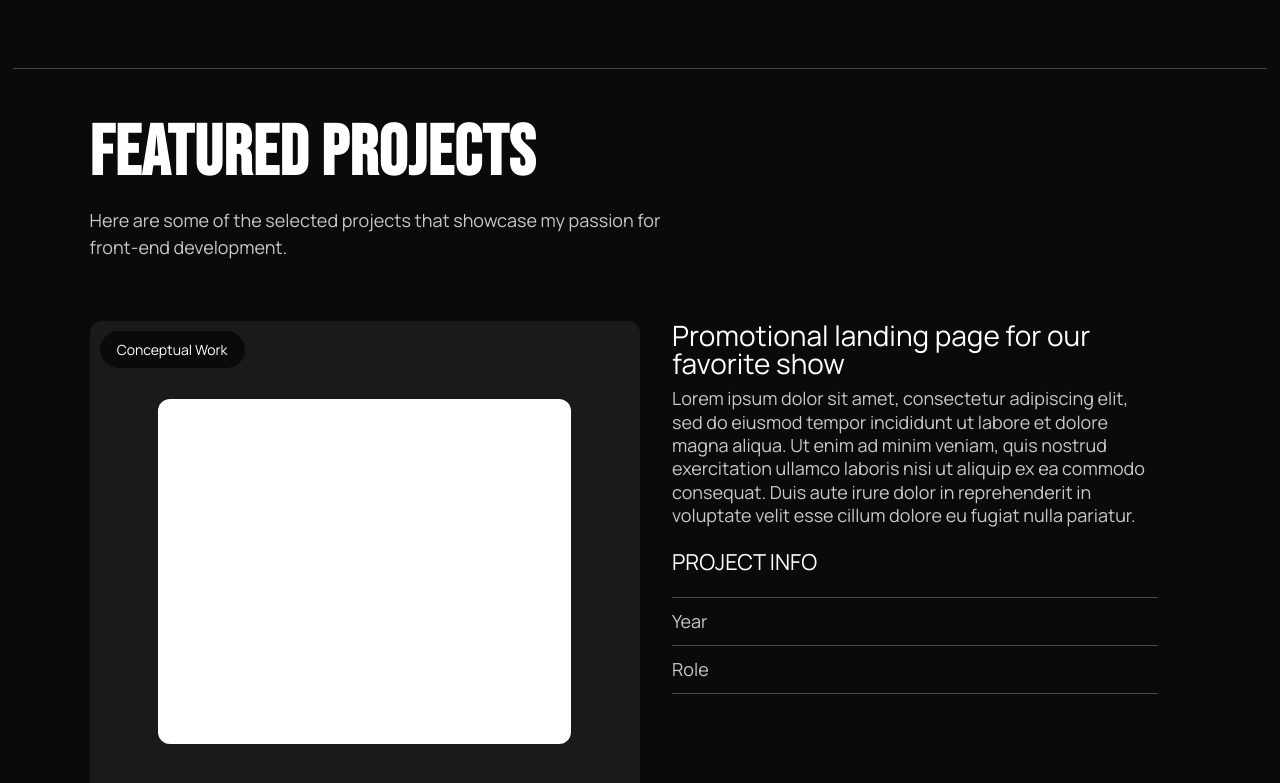
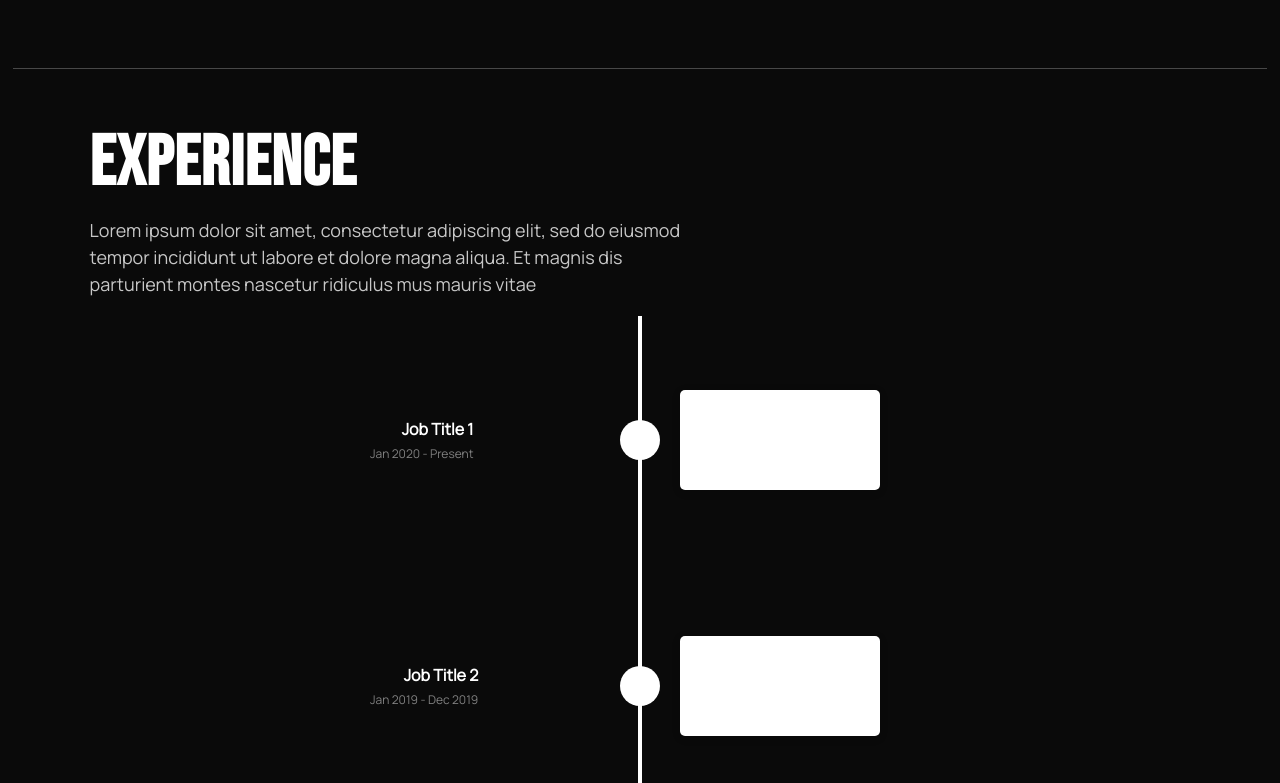
Before and after one commit to moetez96/web-portfolio, a React (Create React App) app: page / in a window 1280 px wide. Shown: the part 1809-2592 px from the top of the page. Built offline with nearby package versions, Linux system fonts and the light colour scheme.

Commit message:
Add Experience section

```diff
--- a/src/App.js
+++ b/src/App.js
@@ -5,6 +5,7 @@ import Home from "./components/layout/Home";
 import Projects from "./components/layout/Projects";
 import Contact from "./components/layout/Contact";
 import About from "./components/layout/About";
+import Experience from "./components/layout/Experience";
 
 function App() {
     const [isDark, setIsDark] = useState(() => {
@@ -27,6 +28,8 @@ function App() {
             <hr />
             <About />
             <hr />
+            <Experience />
+            <hr />
             <Projects />
             <hr />
             <Contact />
--- /dev/null
+++ b/src/components/layout/Experience.js
@@ -0,0 +1,49 @@
+import "../../styles/experience.css";
+
+function Experience() {
+    const experiences = [
+        {
+            title: "Job Title 1",
+            date: "Jan 2020 - Present"
+        },
+        {
+            title: "Job Title 2",
+            date: "Jan 2019 - Dec 2019"
+        },
+        {
+            title: "Job Title 3",
+            date: "Jan 2018 - Dec 2018"
+        }
+    ];
+
+    return (
+        <div className="experience-wrapper">
+            <div className="experience-container">
+                <div className="experience-header">
+                    <h1>Experience</h1>
+                    <p>Lorem ipsum dolor sit amet, consectetur adipiscing elit, sed do eiusmod tempor incididunt ut
+                        labore et dolore magna aliqua. Et magnis dis parturient montes nascetur ridiculus mus
+                        mauris vitae</p>
+                </div>
+
+                <div className="experience-timeline-container">
+                    <div className="experience-timeline">
+                        <div className="experiences">
+                            {experiences.map((exp, index) => (
+                                <div className="experience" key={index}>
+                                    <div className="experience-details">
+                                        <div className="experience-title">{exp.title}</div>
+                                        <div className="experience-date">{exp.date}</div>
+                                    </div>
+                                    <div className="experience-card"></div>
+                                </div>
+                            ))}
+                        </div>
+                    </div>
+                </div>
+            </div>
+        </div>
+    );
+}
+
+export default Experience;
--- /dev/null
+++ b/src/styles/experience.css
@@ -0,0 +1,130 @@
+.experience-wrapper {
+    position: relative;
+    width: 100%;
+    height: auto;
+    padding-bottom: 10px;
+    color: var(--text-color);
+    background-color: var(--primary-background-color);
+}
+
+.experience-container {
+    gap: 10px;
+    padding: 0 7%;
+    height: auto;
+}
+
+.experience-header {
+    width: 600px;
+}
+
+.experience-header > h1 {
+    font-size: 5.5vw;
+    line-height: 100%;
+    padding: 0;
+    margin: 0;
+}
+
+.experience-header > p {
+    font-size: 18px;
+    line-height: 150%;
+    font-weight: normal;
+}
+
+.experience-timeline-container {
+    margin: 0 auto;
+    width: max-content;
+    height: 740px;
+    position: relative;
+}
+
+.experience-timeline {
+    position: relative;
+    width: 4px;
+    height: 100%;
+    background-color: var(--text-color);
+}
+
+.experiences {
+    position: absolute;
+    height: 100%;
+    left: -18px;
+    display: flex;
+    flex-direction: column;
+    justify-content: space-around;
+}
+
+.experience {
+    position: relative;
+    height: 40px;
+    width: 40px;
+    border-radius: 100px;
+    background-color: var(--text-color);
+    display: flex;
+    align-items: center;
+    justify-content: center;
+}
+
+.experience-card {
+    position: absolute;
+    right: -220px;
+    top: 50%;
+    transform: translateY(-50%);
+    background-color: white;
+    border-radius: 5px;
+    box-shadow: 0 2px 10px rgba(0, 0, 0, 0.1);
+    width: 200px;
+    height: 100px;
+}
+
+.experience-details {
+    position: absolute;
+    left: -250px;
+    top: 50%;
+    transform: translateY(-50%);
+    text-align: right;
+}
+
+.experience-title {
+    font-weight: bold;
+    margin-bottom: 5px;
+}
+
+.experience-date {
+    font-size: 12px;
+    color: rgb(128, 128, 128);
+}
+
+@media (max-width: 1024px) {
+    .experience-header {
+        width: 450px;
+    }
+
+    .experience-header > p {
+        font-size: 16px;
+        line-height: 120%;
+    }
+}
+
+@media (max-width: 768px) {
+    .experience-header {
+        width: 80%;
+    }
+
+    .experience-header > h1 {
+        font-size: 43px;
+    }
+
+    .experience-header > p {
+        font-size: 14px;
+    }
+}
+
+@media (max-width: 425px) {
+    .experience-header {
+        width: 100%;
+    }
+
+    .experience-header > h1 {
+        font-size: 38px;
+    }
+}
```
